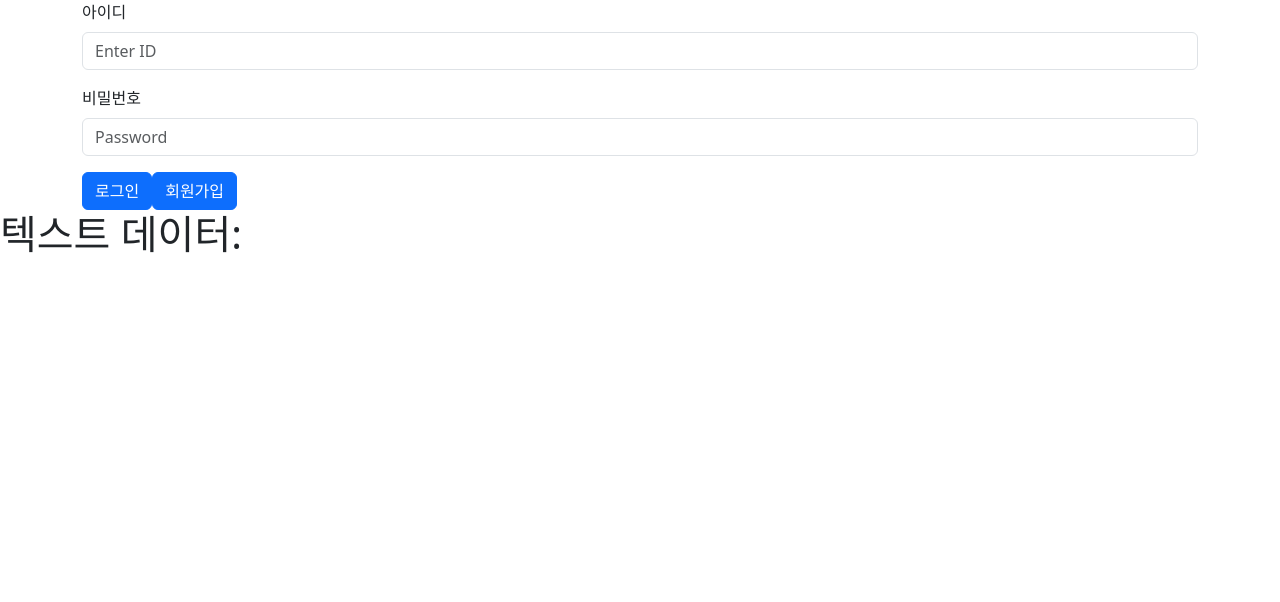
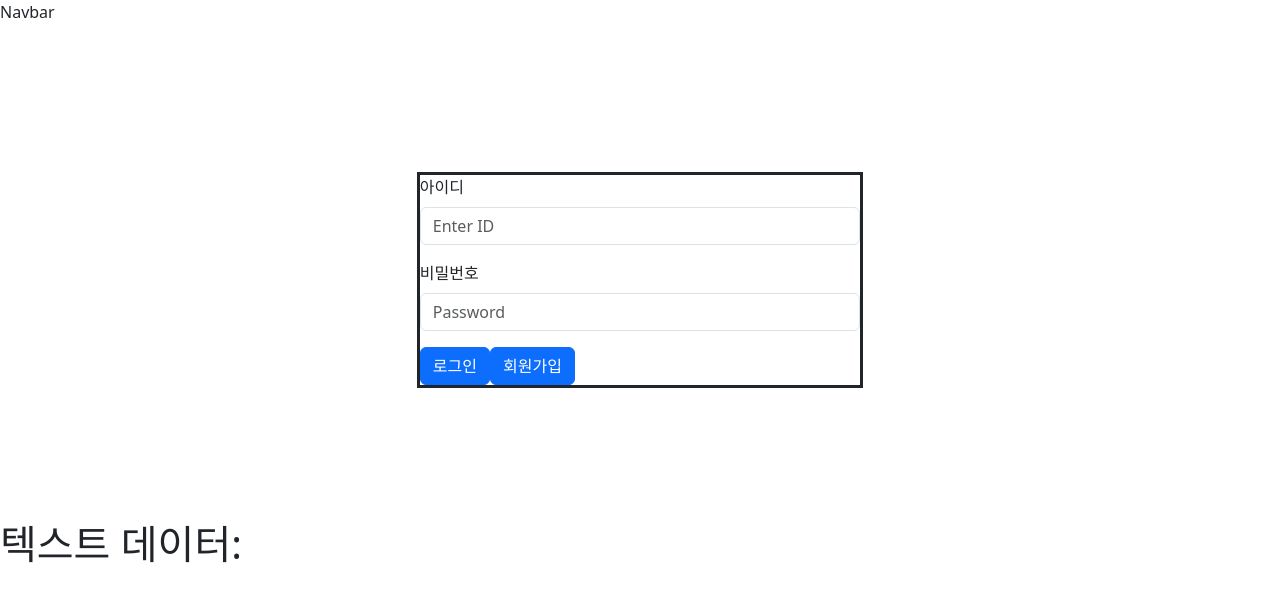
Before and after one commit to power30111/CleanNewMind, a React (Create React App) app in the folder front/: page /login in a window 1280 px wide. Shown: the top 602 px of the page. Built offline with nearby package versions, Linux system fonts and the light colour scheme; no server answers.

Commit message:
로그인 페이지 200설정

```diff
--- a/front/src/App.css
+++ b/front/src/App.css
@@ -1,38 +1,17 @@
-.App {
-  text-align: center;
+
+/*네비게이션바*/
+.Navbar{
+  height: 5vh;
 }
 
-.App-logo {
-  height: 40vmin;
-  pointer-events: none;
+/*로그인 페이지*/
+.LoginBox{
+  width: 40%;
+  border: solid ;
 }
-
-@media (prefers-reduced-motion: no-preference) {
-  .App-logo {
-    animation: App-logo-spin infinite 20s linear;
-  }
+.login{
+  display: flex;
+  justify-content: center;
+  align-items: center;
+  height: 60vh;
 }
-
-.App-header {
-  background-color: #282c34;
-  min-height: 100vh;
-  display: flex;
-  flex-direction: column;
-  align-items: center;
-  justify-content: center;
-  font-size: calc(10px + 2vmin);
-  color: white;
-}
-
-.App-link {
-  color: #61dafb;
-}
-
-@keyframes App-logo-spin {
-  from {
-    transform: rotate(0deg);
-  }
-  to {
-    transform: rotate(360deg);
-  }
-}
--- a/front/src/App.js
+++ b/front/src/App.js
@@ -3,6 +3,7 @@ import axios from 'axios'; // axios 임포트
 import './App.css';
 import 'bootstrap/dist/css/bootstrap.min.css';
 import Login from './page/Login';
+import Navbar from './component/Navbar';
 import { Routes, Route} from 'react-router-dom'
 
 function App() {
@@ -21,6 +22,7 @@ function App() {
 
   return (
     <div>
+      <Navbar/>
       <Routes>
         <Route path="/login" element={<Login/>}/>
       </Routes>
--- /dev/null
+++ b/front/src/component/Navbar.js
@@ -0,0 +1,11 @@
+import React from 'react'
+
+const Navbar = () => {
+  return (
+    <div className='Navbar'>
+        Navbar
+    </div>
+  )
+}
+
+export default Navbar
--- a/front/src/page/Login.js
+++ b/front/src/page/Login.js
@@ -47,11 +47,9 @@ const Login = () => {
         })
 
         .then((response) => {
-            const data = response.data;
-            if (data.success) {
+            if (response.status === 200) {
             alert('로그인 성공');
             console.log("로그인 성공")
-
 
             } else {
             alert('로그인 실패');
@@ -66,8 +64,8 @@ const Login = () => {
 
 
     return (
-        <Container className='login'>
-            <Form onSubmit={handleSubmit}>
+        <Container className='login' >
+            <Form className=' LoginBox' onSubmit={handleSubmit}>
                 <Form.Group className="mb-3" controlId="formID">
                     <Form.Label>아이디</Form.Label>
                     <Form.Control type="text" placeholder="Enter ID" name="id" value={formData.id} onChange={handleInputChange} />
--- a/front/src/redux/reducer/reducer.js
+++ b/front/src/redux/reducer/reducer.js
@@ -5,6 +5,7 @@ let initialState={
 
 function reducer(state=initialState,action){
     console.log(action)
+    alert("로그인")
 }
 
 export default reducer
```
Also changed, not shown: front/src/page/membership.js (added, +9 -0 lines).
